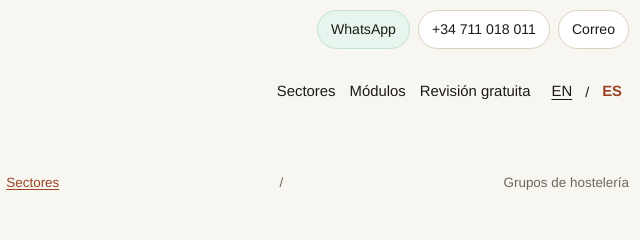
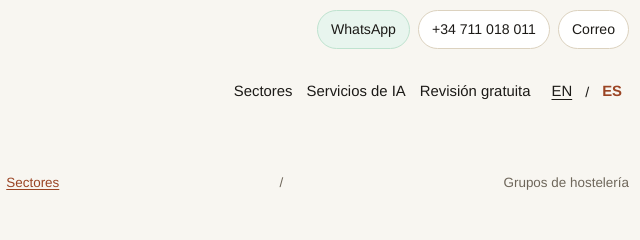
Before and after one commit to deanfarley84/vyre-site, a plain HTML site: page adelante/es/hospitality.html in a window 1280 px wide. Shown: the top 240 px of the page, 571-1211 px from the left. Drawn offline with Linux system fonts and the light colour scheme.

Commit message:
Align Adelante sector navigation to managed AI services

```diff
--- a/adelante/es/hospitality.html
+++ b/adelante/es/hospitality.html
@@ -15,7 +15,7 @@
 <div class="topbar"><span class="topbar-note">Habla directamente con Dean</span>
 <div class="topbar-links"><a href="https://wa.me/34711018011" target="_blank" rel="noopener">WhatsApp</a><a href="tel:+34711018011">+34 711 018 011</a><a href="mailto:dean@vyrehq.com">Correo</a></div></div>
 <nav aria-label="Principal"><a class="brand" href="./"><span>Adelante<small>by VYRE</small></span></a>
-<div class="nav-right"><a href="industries.html">Sectores</a><a href="modules.html">Módulos</a><a href="#get-report">Revisión gratuita</a>
+<div class="nav-right"><a href="industries.html">Sectores</a><a href="modules.html">Servicios de IA</a><a href="#get-report">Revisión gratuita</a>
 <span class="language-switch"><a href="https://www.vyrehq.com/adelante/hospitality.html" lang="en">EN</a> / <a href="hospitality.html" lang="es" aria-current="true">ES</a></span></div></nav>
 <nav class="seo-breadcrumb" aria-label="Ruta"><a href="./">Adelante</a> / <a href="industries.html">Sectores</a> / <span aria-current="page">Grupos de hostelería</span></nav>
 <main><header class="hero" style="grid-template-columns:1fr;padding:45px 0">
```
